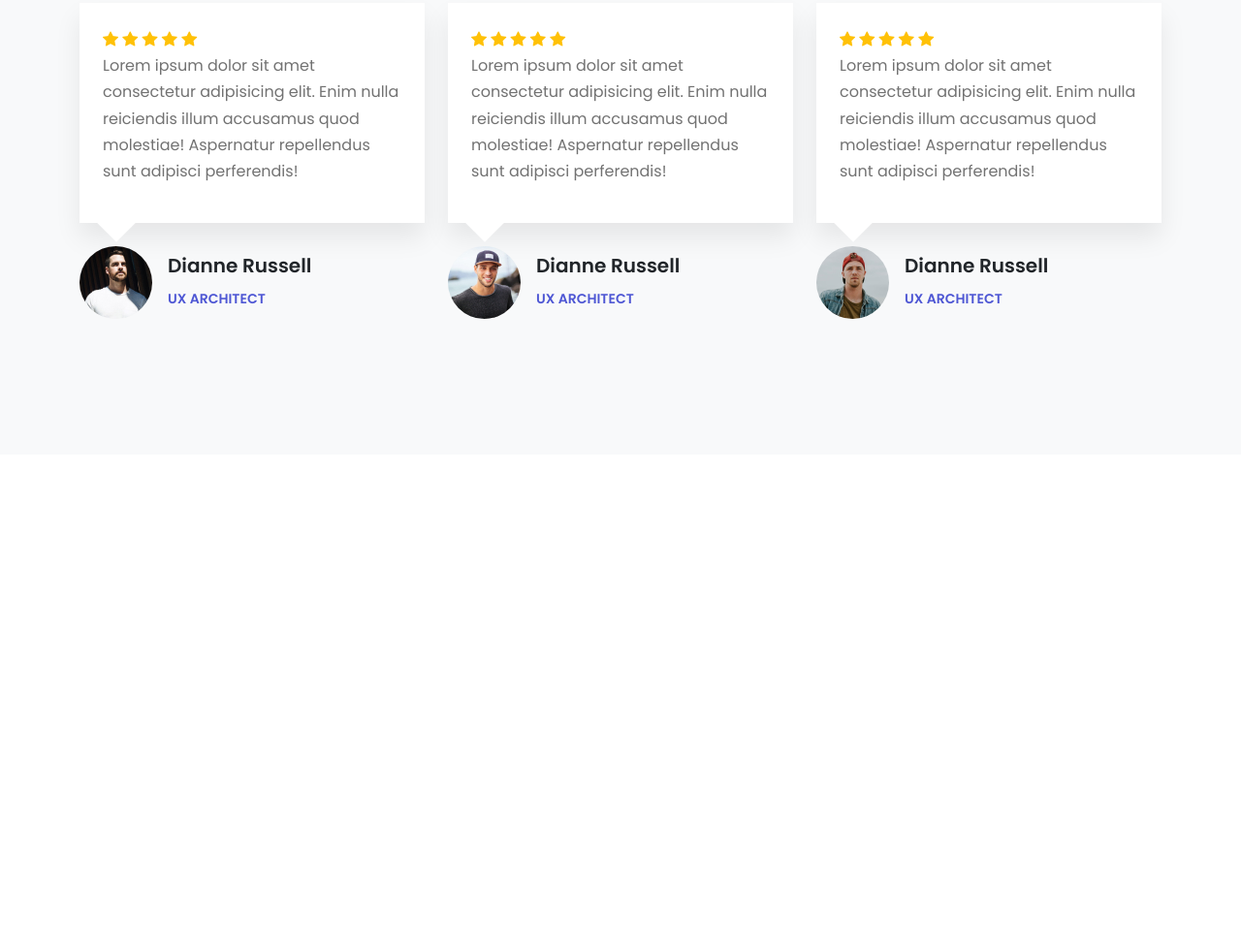
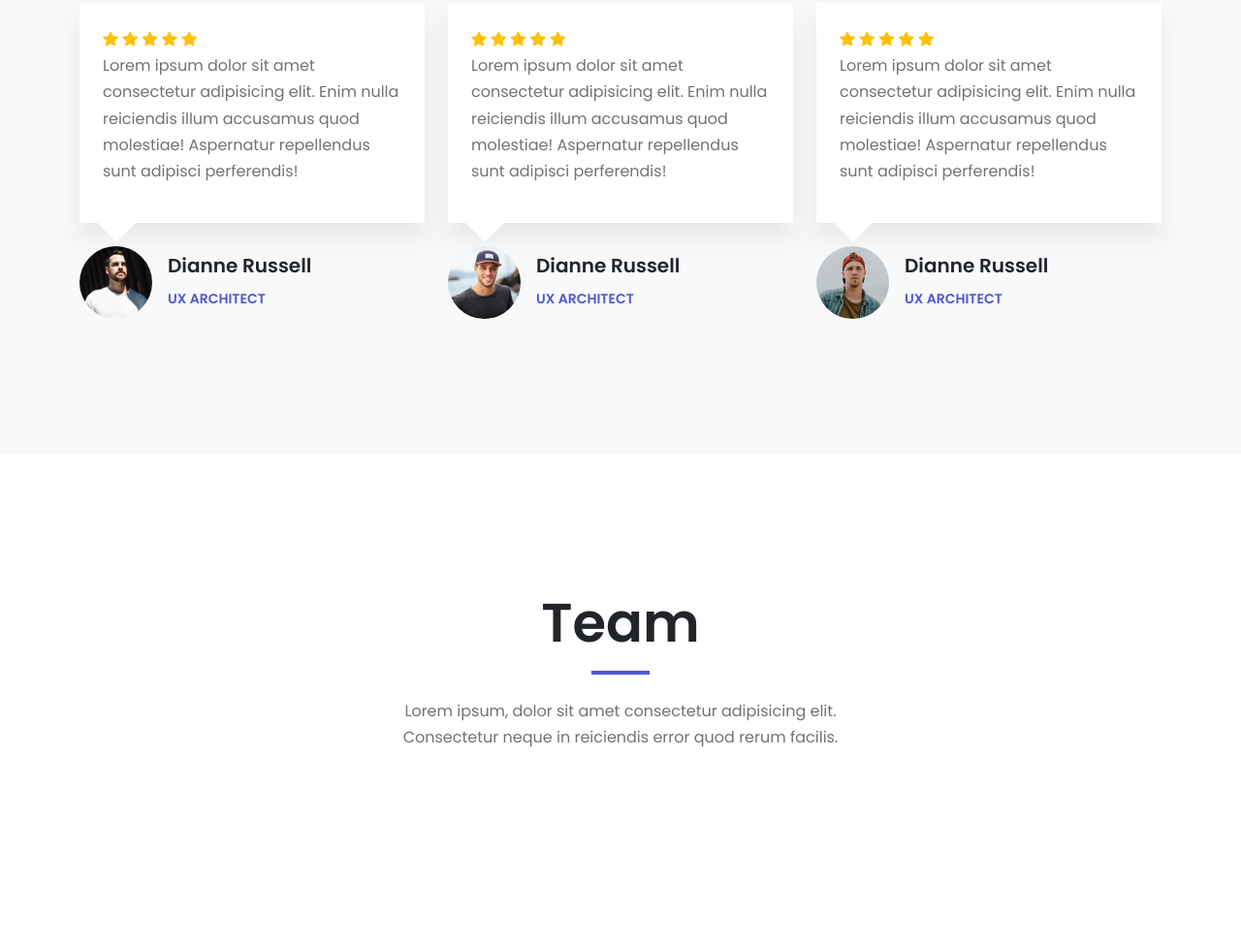
Before and after one commit to shuvo616/Elixir, a plain HTML site: page index.html in a window 1280 px wide. Shown: the part 5463-6438 px from the top of the page at 97% size. Before the commit the page ends 5932 px from the top, so only its background shows below. Drawn offline with nearby package versions, Linux system fonts and the light colour scheme; some packages are replaced by stand-ins of ours; a script that the page names is missing.

Commit message:
team is on the way to build

```diff
--- a/index.html
+++ b/index.html
@@ -20,7 +20,7 @@
     <!-- NavBar -->
     <nav class="navbar navbar-expand-lg bg-body-white sticky-top">
         <div class="container">
-            <a class="navbar-brand" href="#">
+            <a class="navbar-brand" href="#home">
                 <img src="imsges/elixer-ligo.PNG" alt="">
             </a>
             <button class="navbar-toggler" type="button" data-bs-toggle="collapse" data-bs-target="#navbarNav"
@@ -473,6 +473,21 @@
             </div>
         </div>
     </section>
+    <!-- Team -->
+    <section id="teams" class="section-padding">
+        <div class="container">
+            <div class="row">
+                <div class="col-12 text-center">
+                    <div class="section-title">
+                        <h1 class="display-4 fw-semibold">Team</h1>
+                        <div class="line"></div>
+                        <p>Lorem ipsum, dolor sit amet consectetur adipisicing elit. Consectetur neque in reiciendis
+                            error quod rerum facilis.</p>
+                    </div>
+                </div>
+            </div>
+        </div>
+    </section>
     <!-- Bootstrap 5.3 cdn -->
     <script src="https://cdn.jsdelivr.net/npm/bootstrap@5.3.0-alpha1/dist/js/bootstrap.bundle.min.js"></script>
     <!-- Fancy Box cdn  -->
```
